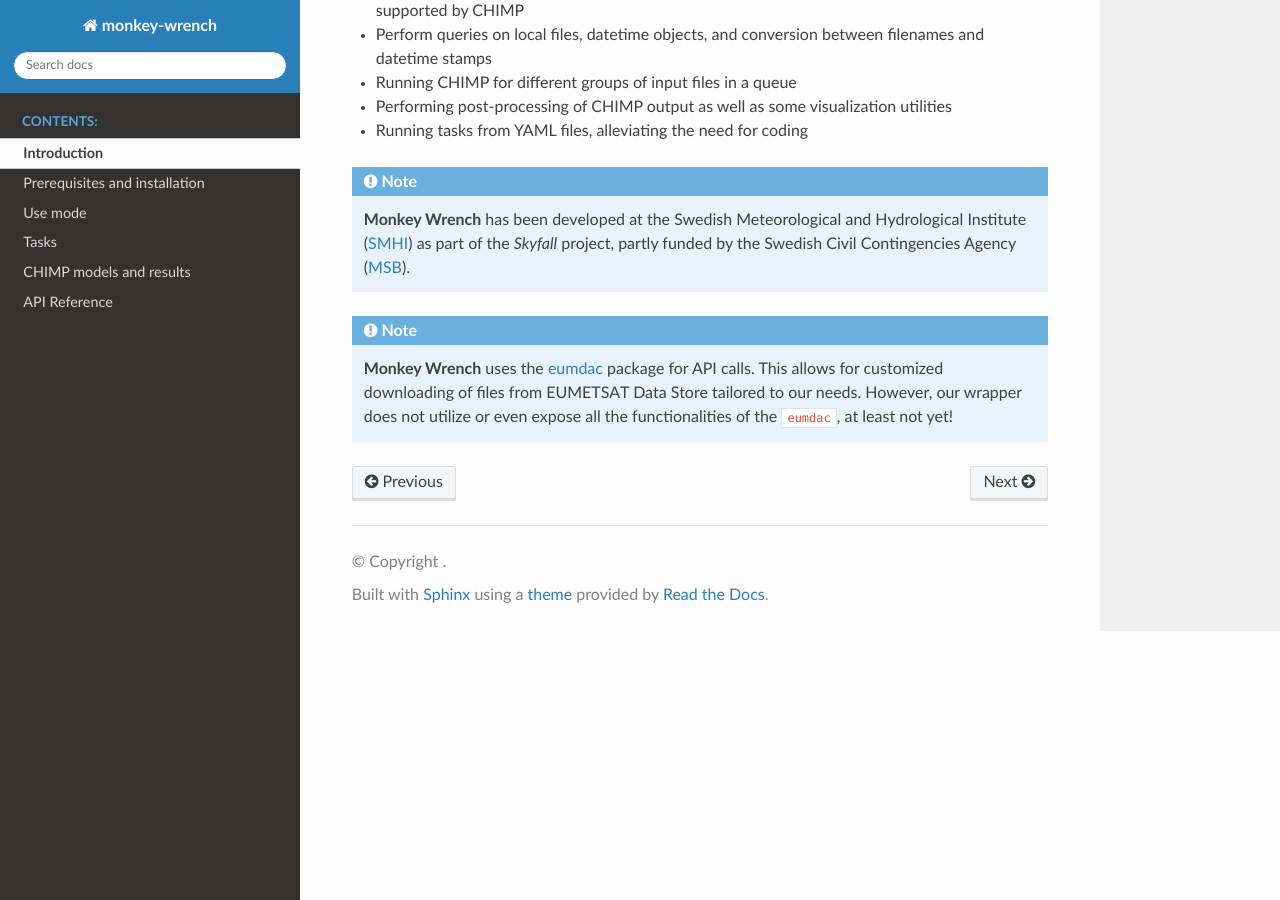
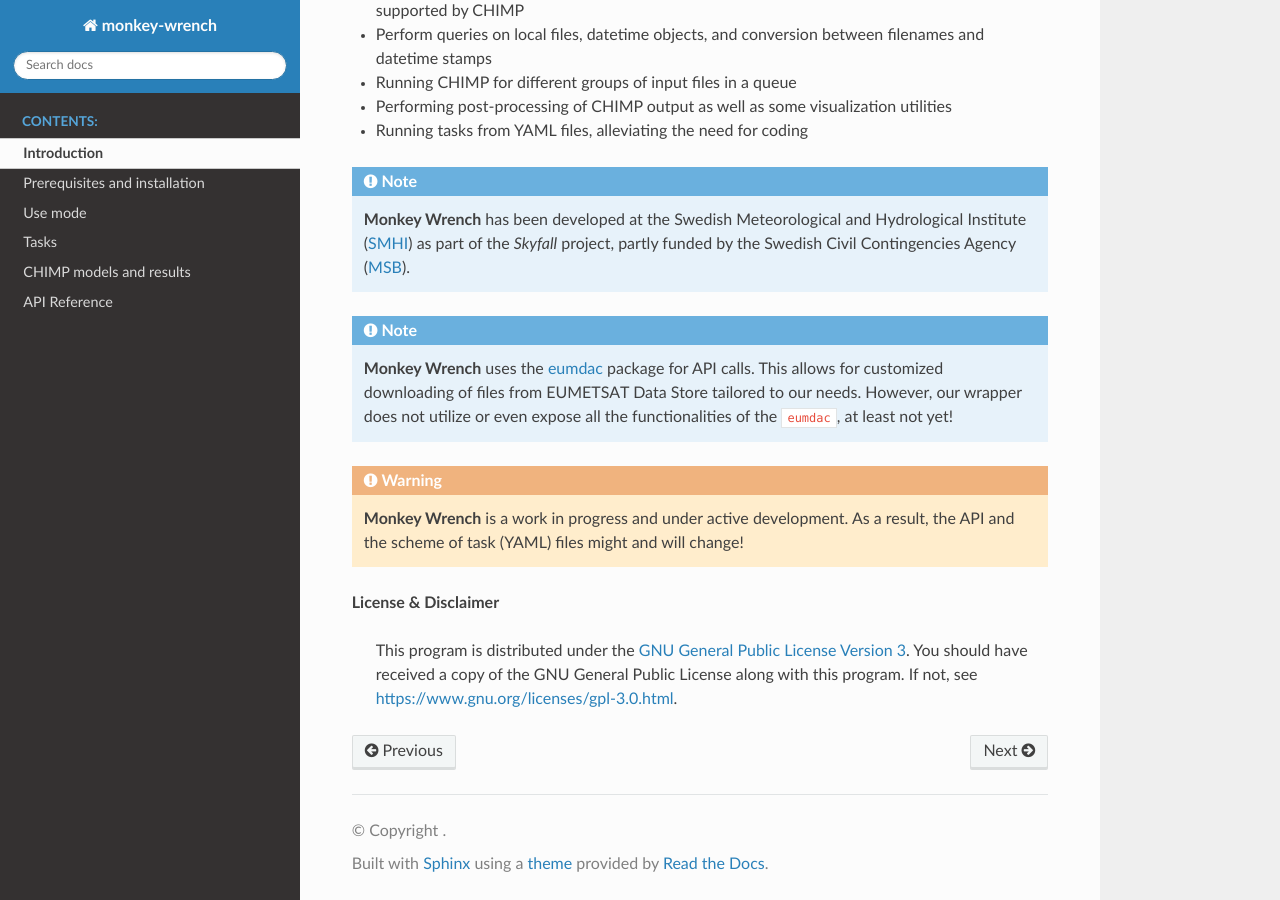
Before and after one commit to pkhalaj/monkey-wrench, a Sphinx documentation site: the page built from docs/source/static/introduction.rst, in a window 1280 px wide and 900 px high, scrolled down 569 px. Built offline with Sphinx 7.4.7 and the Read the Docs theme 3.1.0, drawn with Linux system fonts in a browser that asks for light colours.

Commit message:
Update introduction.rst

```diff
--- a/docs/source/static/introduction.rst
+++ b/docs/source/static/introduction.rst
@@ -34,7 +34,16 @@ Example use cases of **Monkey wrench**:
   This allows for customized downloading of files from EUMETSAT Data Store tailored to our needs. However, our wrapper
   does not utilize or even expose all the functionalities of the ``eumdac``, at least not yet!
 
+.. warning::
+  **Monkey Wrench** is a work in progress and under active development. As a result, the API and the scheme of task (YAML) files might and will change!
+
+
+**License & Disclaimer**
+
+  This program is distributed under the `GNU General Public License Version 3`_.  You should have received a copy of the GNU General Public License along with this program. If not, see `<https://www.gnu.org/licenses/gpl-3.0.html>`_.
+
 .. _CHIMP: https://github.com/simonpf/chimp
+.. _GNU General Public License Version 3: https://www.gnu.org/licenses/gpl-3.0.html
 .. _eumdac: https://gitlab.eumetsat.int/eumetlab/data-services/eumdac
 .. _SMHI: https://www.smhi.se
 .. _MSB: https://www.msb.se
```
